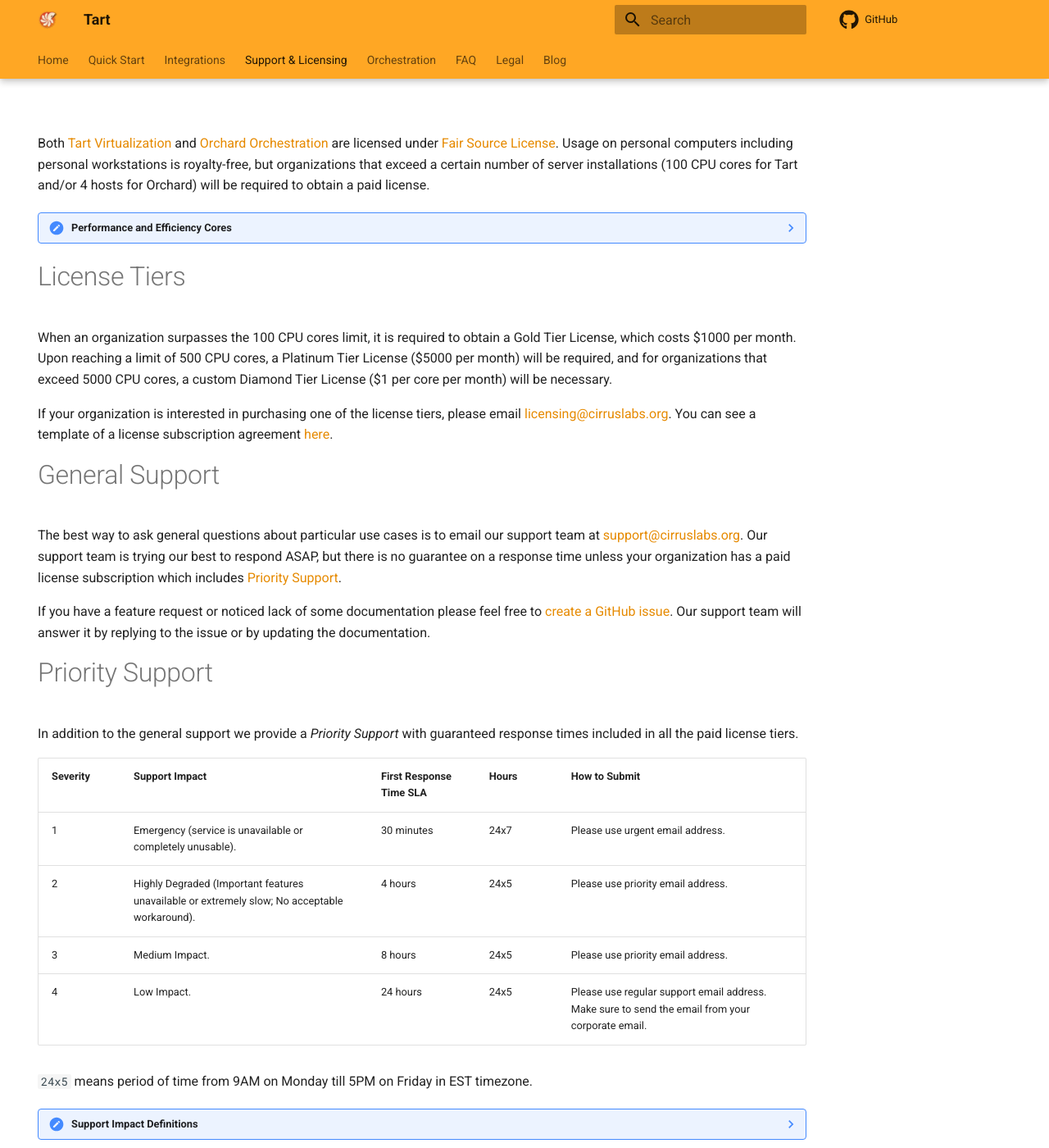
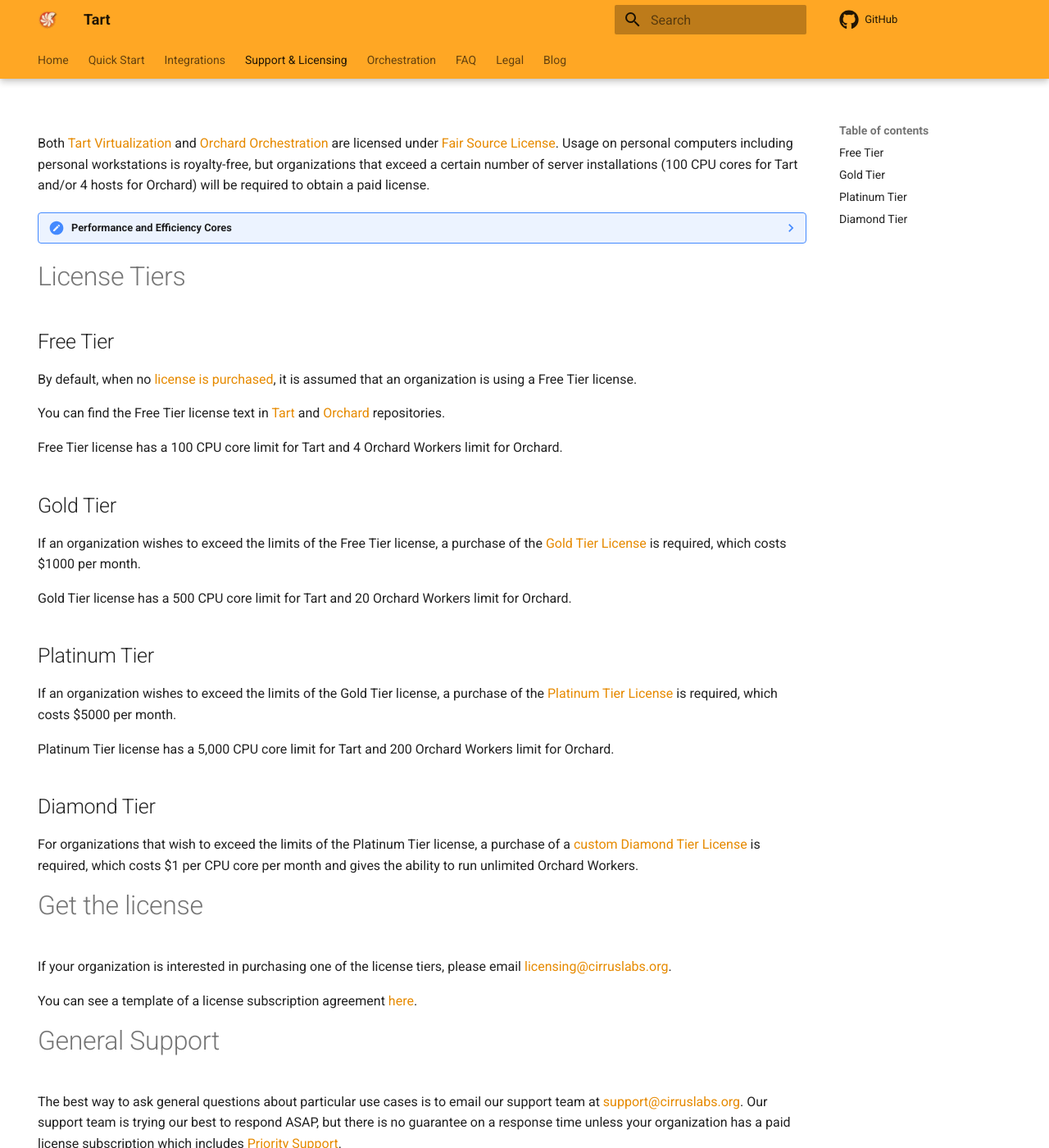
Before and after one commit to cirruslabs/tart, an MkDocs documentation site: the page built from docs/licensing.md, in a window 1280 px wide and 1400 px high. Shown: the whole window at 82% size. Built offline with MkDocs 1.6.1 and Material for MkDocs 9.7.7, drawn with Linux system fonts in a browser that asks for light colours; plug-ins that fetch from the network failed and are left out; comment, search, counter and statistics services are not loaded.

Commit message:
Clarify licensing (#566)
* Clarify licensing

* Refactor "License Tiers" section

```diff
--- a/docs/licensing.md
+++ b/docs/licensing.md
@@ -16,11 +16,34 @@
 
 # License Tiers
 
-When an organization surpasses the 100 CPU cores limit, it is required to obtain a Gold Tier License, which costs \$1000 per month.
-Upon reaching a limit of 500 CPU cores, a Platinum Tier License (\$5000 per month) will be required, and for organizations
-that exceed 5000 CPU cores, a custom Diamond Tier License (\$1 per core per month) will be necessary.
+## Free Tier
+
+By default, when no [license is purchased](#get-the-license), it is assumed that an organization is using a Free Tier license.
+
+You can find the Free Tier license text in [Tart](https://github.com/cirruslabs/tart/blob/main/LICENSE) and [Orchard](https://github.com/cirruslabs/orchard/blob/main/LICENSE) repositories.
+
+Free Tier license has a 100 CPU core limit for Tart and 4 Orchard Workers limit for Orchard.
+
+## Gold Tier
+
+If an organization wishes to exceed the limits of the Free Tier license, a purchase of the [Gold Tier License](#get-the-license) is required, which costs \$1000 per month.
+
+Gold Tier license has a 500 CPU core limit for Tart and 20 Orchard Workers limit for Orchard.
+
+## Platinum Tier
+
+If an organization wishes to exceed the limits of the Gold Tier license, a purchase of the [Platinum Tier License](#get-the-license) is required, which costs \$5000 per month.
+
+Platinum Tier license has a 5,000 CPU core limit for Tart and 200 Orchard Workers limit for Orchard.
+
+## Diamond Tier
+
+For organizations that wish to exceed the limits of the Platinum Tier license, a purchase of a [custom Diamond Tier License](#get-the-license) is required, which costs \$1 per CPU core per month and gives the ability to run unlimited Orchard Workers.
+
+# Get the license
 
 If your organization is interested in purchasing one of the license tiers, please email [licensing@cirruslabs.org](mailto:licensing@cirruslabs.org).
+
 You can see a template of a license subscription agreement [here](assets/TartLicenseSubscription.pdf).
 
 # General Support
```
